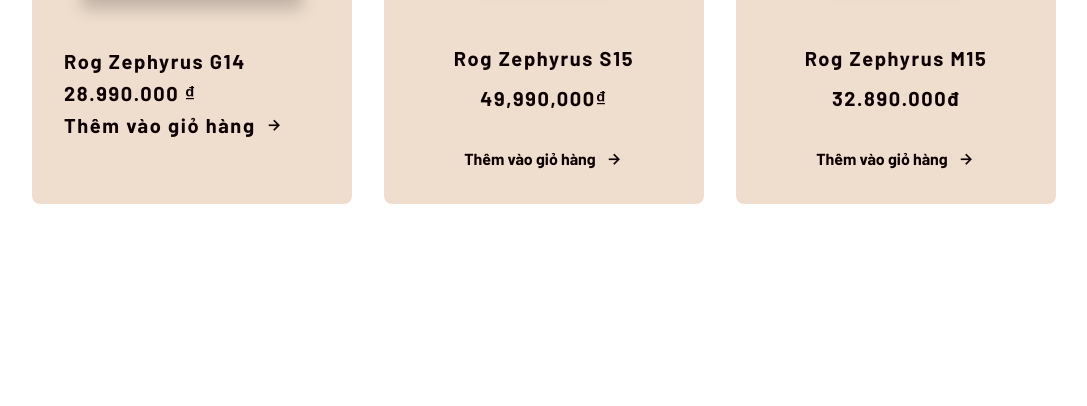
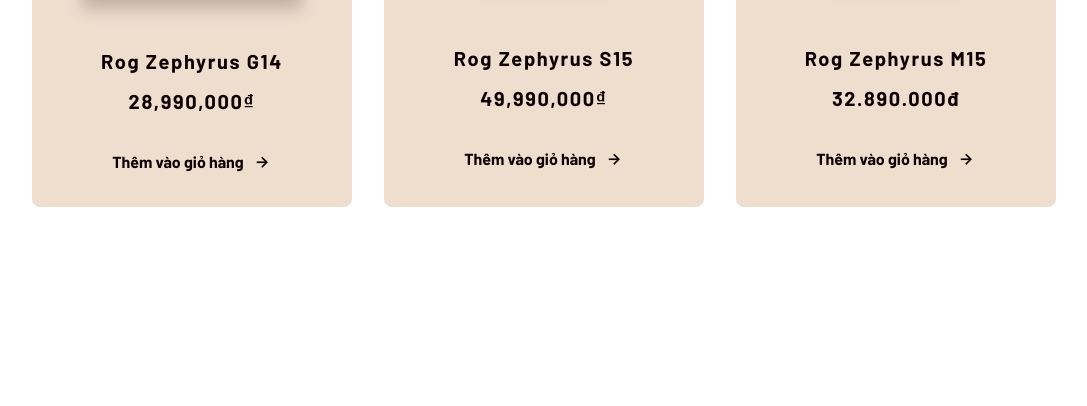
Before and after one commit to therKat/bai_tap_lam_web, a plain HTML site: page index.html in a window 1280 px wide. Shown: the part 1206-1612 px from the top of the page, without its empty margins (96-1183 px from the left). Drawn offline with nearby package versions, Linux system fonts and the light colour scheme.

Commit message:
Update index.html

```diff
--- a/index.html
+++ b/index.html
@@ -68,8 +68,8 @@
                     <article class="laptop">
                         <div class="laptop__sale">Sale</div>
                         <img src="./assets/img/rog-g14.png" alt="" class="laptop__img">
-                        <span class="laptop__name">Rog Zephyrus G14<span>
-                        <span class="laptop__price">28.990.000 ₫</span>
+                        <span class="laptop__name">Rog Zephyrus G14</span>
+                        <span class="laptop__price">28,990,000₫</span>
                         <a href="" class="button-light">Thêm vào giỏ hàng <i class='bx bx-right-arrow-alt button-icon'></i></a>
                     </article>
 
```
